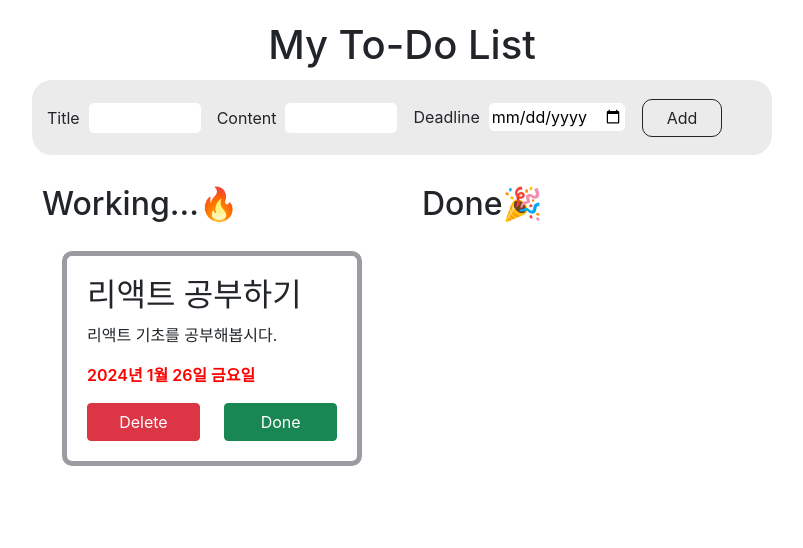
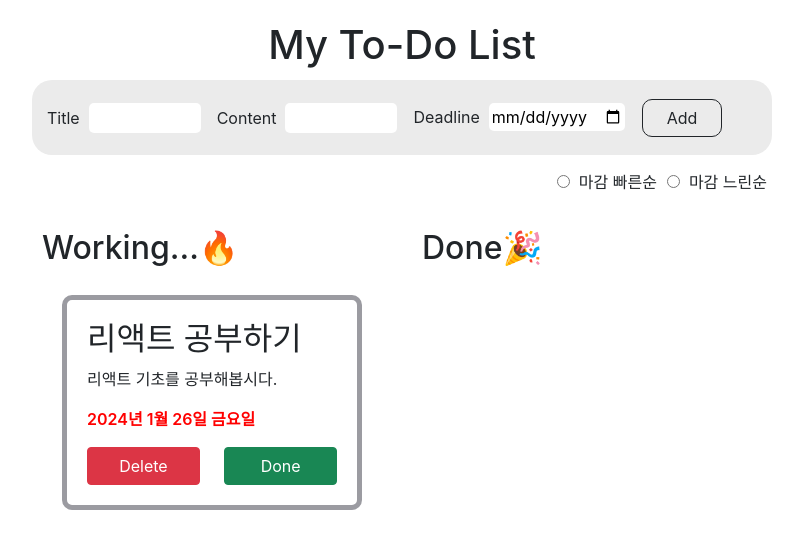
Before and after one commit to hyun0zin/to-do-list-project, a React (Create React App) app: page / in a window 1280 px wide. Shown: the top 548 px of the page, without its empty margins (238-1041 px from the left). Built offline with nearby package versions, Linux system fonts and the light colour scheme.

Commit message:
feat : date 순으로 배열하기 ing..

```diff
--- a/src/App.css
+++ b/src/App.css
@@ -105,3 +105,13 @@ body {
 .card-section {
   margin: 20px;
 }
+
+/* order radio */
+.order-radio {
+  display: flex;
+  flex-direction: row;
+  justify-content: right;
+
+  margin: 15px;
+  gap: 10px;
+}
--- a/src/component/todo/TodoController.jsx
+++ b/src/component/todo/TodoController.jsx
@@ -1,6 +1,7 @@
 import { useState } from "react";
 import TodoForm from "./TodoForm";
 import TodoList from "./TodoList";
+import TodoOrder from "./TodoOrder";
 
 const todoObj = {
   id: 1,
@@ -16,6 +17,7 @@ const TodoController = () => {
   const [title, setTitle] = useState("");
   const [text, setText] = useState("");
   const [date, setDate] = useState();
+  const [order, setOrder] = useState();
 
   const addTitleHandler = (event) => {
     setTitle(event.target.value);
@@ -32,13 +34,28 @@ const TodoController = () => {
     const options = {
       weekday: "long",
       year: "numeric",
-      month: "numeric",
+      month: "long",
       day: "numeric",
     };
 
     const changeDateType = numberOfDate.toLocaleDateString("ko-KR", options);
     // console.log(changeDateType);
     setDate(changeDateType);
+  };
+
+  // order 순으로 radio 버튼 누르면 정렬
+  const changeDateOrderHandler = () => {
+    const orderCards = cards.map((order) => {
+      // const orderDates = order.data;
+      console.log(order);
+      // const orderDates = order.sort((a, b) => {
+      //   return a.data - b.data;
+      // });
+
+      // return orderDates;
+    });
+
+    setOrder(orderCards);
   };
 
   // card 추가하기
@@ -109,6 +126,7 @@ const TodoController = () => {
         addDateHandler={addDateHandler}
         addSubmit={addSubmit}
       />
+      <TodoOrder changeDateOrderHandler={changeDateOrderHandler} />
       <div className="section-container">
         <TodoList
           subTitle="Working...🔥"
--- /dev/null
+++ b/src/component/todo/TodoOrder.jsx
@@ -0,0 +1,23 @@
+import React from "react";
+
+function TodoOrder({ order, changeDateOrderHandler }) {
+  return (
+    <form className="order-radio">
+      <label>
+        <input
+          type="radio"
+          name="option"
+          value={order}
+          onChange={changeDateOrderHandler}
+        />
+        &nbsp; 마감 빠른순
+      </label>
+      <label>
+        <input type="radio" name="option" />
+        &nbsp; 마감 느린순
+      </label>
+    </form>
+  );
+}
+
+export default TodoOrder;
```
